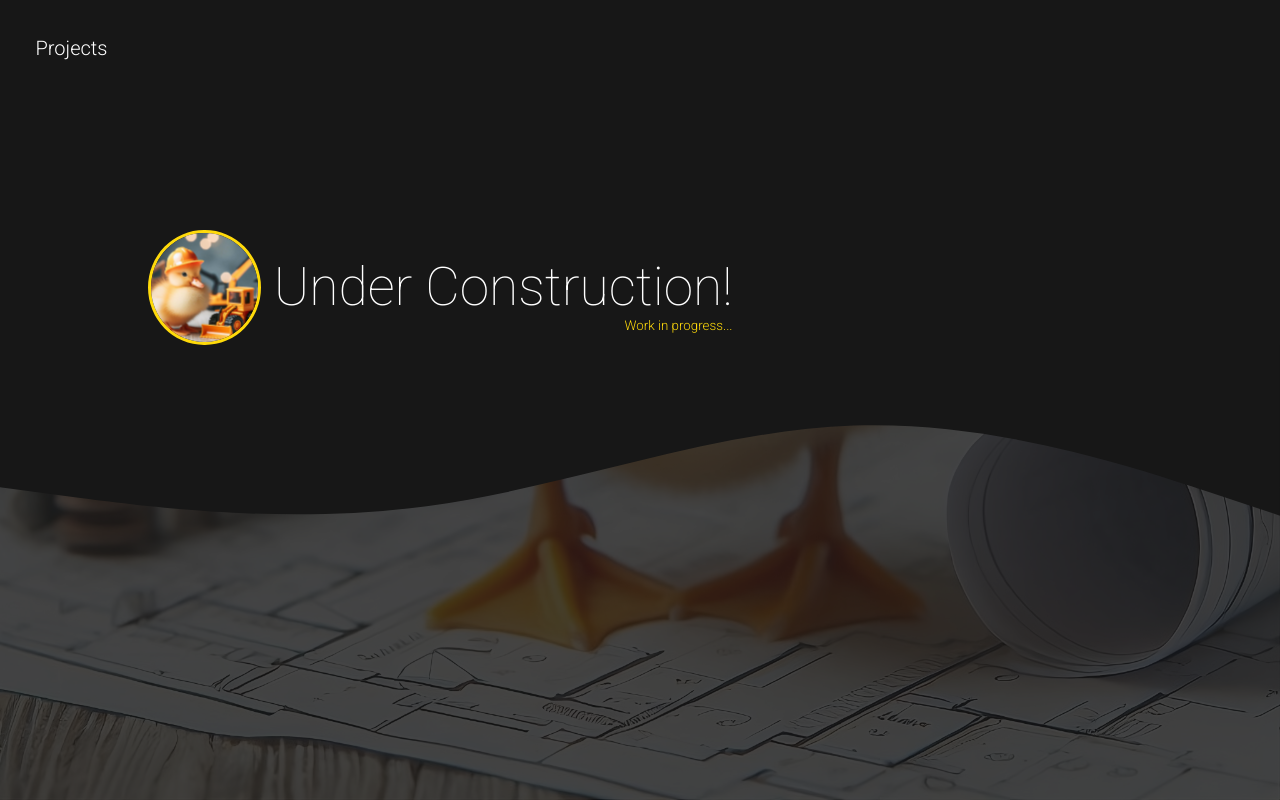
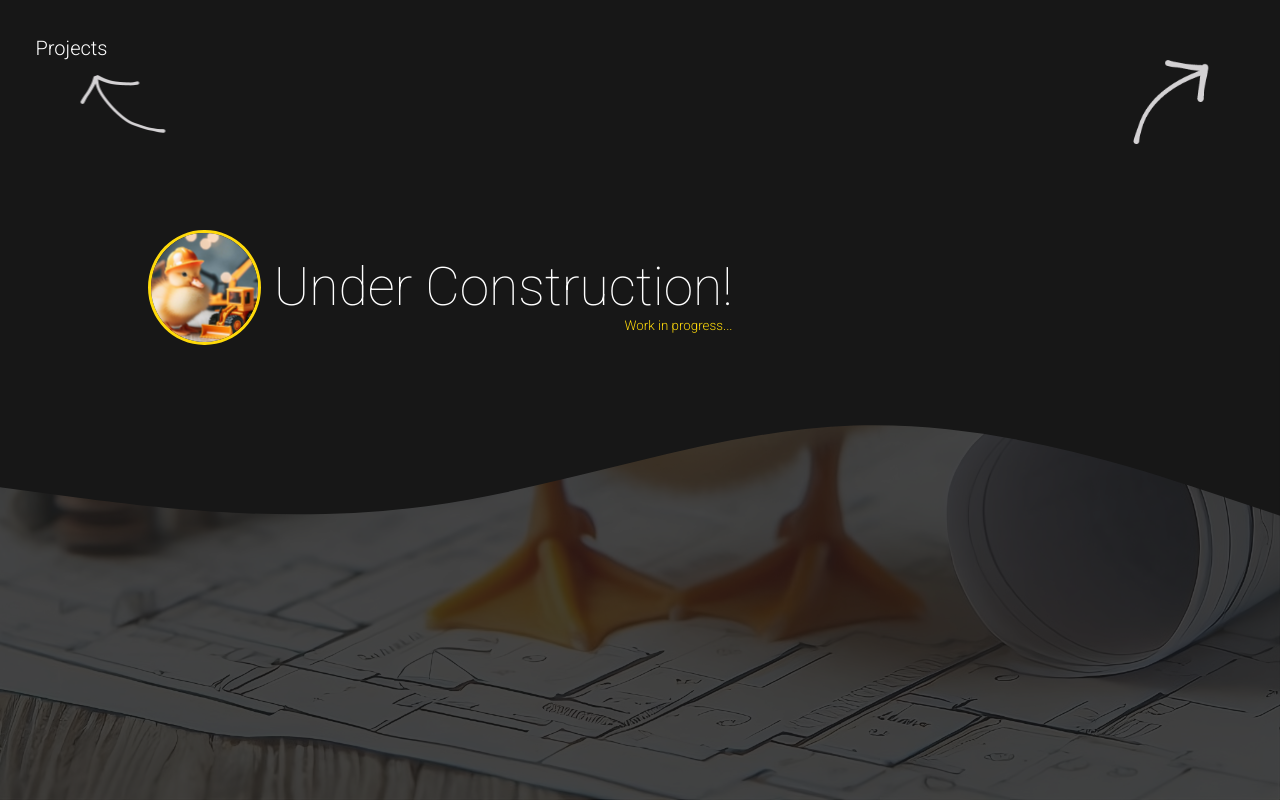
Before and after one commit to dinosaw44/dinosaw44.github.io, a SvelteKit app: page / in a window 1280 px wide. Built offline with nearby package versions, Linux system fonts and the light colour scheme; some icons are missing.

Commit message:
add landing page decorations

```diff
--- a/src/routes/(content)/+page.svelte
+++ b/src/routes/(content)/+page.svelte
@@ -25,6 +25,24 @@
             transform: scale(1.2);
         }
     }
+
+    @keyframes decor {
+        to {
+            transform: scale(1.5);
+            opacity: 0;
+        }
+    }
+
+    img.decor {
+        position: absolute;
+
+        &:is(.clear) {
+            animation-name: decor;
+            animation-duration: 1s;
+            animation-fill-mode: forwards;
+            pointer-events: none;
+        }
+    }
 </style>
 
 <div style:display="inline-block">
@@ -38,3 +56,17 @@
         </span>
     </hgroup>
 </div>
+
+<img class="decor" src="pointer-left.png" alt=""
+    style:left="3ch"
+    style:top="4ch"
+    style:transform="scale(.5)"
+    on:mouseenter={e => e.currentTarget.classList.add("clear")}
+/>
+
+<img class="decor" src="pointer-right.png" alt=""
+    style:right="6ch"
+    style:top="4ch"
+    style:transform="scale(.75)"
+    on:mouseenter={e => e.currentTarget.classList.add("clear")}
+/>
```
Also changed, not shown: static/pointer-left.png (added), static/pointer-right.png (added).
